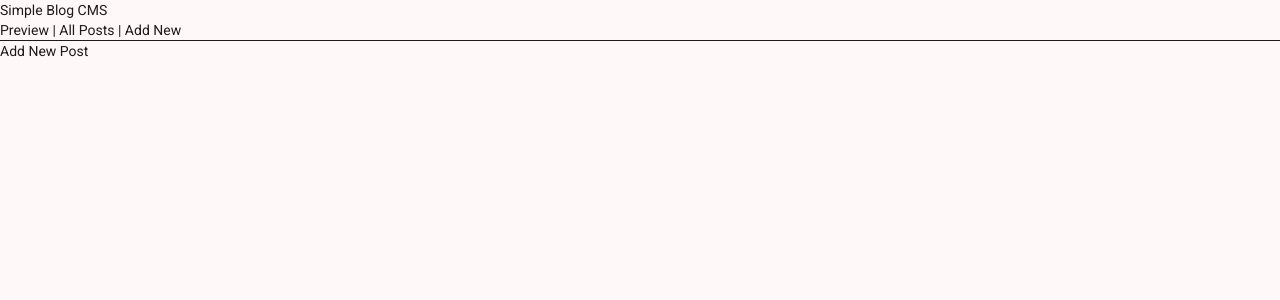
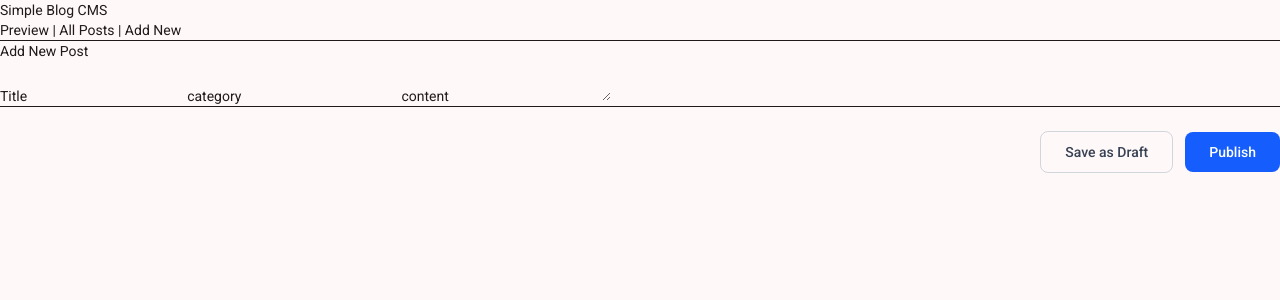
Before and after one commit to Shercosta/sharingvision_fe, an Angular app: page /posts/new in a window 1280 px wide. Shown: the top 300 px of the page. Built offline with nearby package versions, Linux system fonts and the light colour scheme.

Commit message:
feat: can add post

```diff
--- a/src/app/core/services/article.service.ts
+++ b/src/app/core/services/article.service.ts
@@ -1,7 +1,7 @@
 import { HttpClient, HttpParams } from '@angular/common/http';
 import { inject, Injectable } from '@angular/core';
 import { Observable } from 'rxjs';
-import { Article, ArticleStatus } from '../models/article.model';
+import { Article, ArticleStatus, ComposeArticle } from '../models/article.model';
 import { environment } from '../../../environments/environment';
 import { PaginatedResponse } from '../models/paginated-response.model';
 import { ApiResponse } from '../models/api-response.mode';
@@ -38,4 +38,8 @@ export class ArticleService {
   softDeleteArticle(id: number) {
     return this.http.delete<ApiResponse<Article>>(`${this.api}/${id}`);
   }
+
+  createArticle(article: ComposeArticle) {
+    return this.http.post<ApiResponse<Article>>(`${this.api}`, article);
+  }
 }
--- a/src/app/pages/add-post/add-post.html
+++ b/src/app/pages/add-post/add-post.html
@@ -1 +1,35 @@
 <h2>Add New Post</h2>
+
+@if (article(); as article) {
+  <form>
+    <!-- title -->
+    <label for="title">Title</label>
+    <input type="text" id="title" name="title" [(ngModel)]="article.title" />
+
+    <!-- category -->
+    <label for="category">category</label>
+    <input type="text" id="category" name="category" [(ngModel)]="article.category" />
+
+    <!-- content -->
+    <label for="content">content</label>
+    <textarea name="content" id="content" [(ngModel)]="article.content"></textarea>
+
+    <div class="flex items-center justify-end gap-3 border-t pt-6">
+      <button
+        type="button"
+        (click)="saveDraft()"
+        class="rounded-lg border border-gray-300 px-6 py-2.5 font-medium text-gray-700 transition hover:bg-gray-100"
+      >
+        Save as Draft
+      </button>
+
+      <button
+        type="button"
+        (click)="publishArticle()"
+        class="rounded-lg bg-blue-600 px-6 py-2.5 font-medium text-white transition hover:bg-blue-700"
+      >
+        Publish
+      </button>
+    </div>
+  </form>
+}
--- a/src/app/pages/add-post/add-post.ts
+++ b/src/app/pages/add-post/add-post.ts
@@ -1,9 +1,51 @@
-import { Component } from '@angular/core';
+import { CommonModule } from '@angular/common';
+import { Component, inject, signal } from '@angular/core';
+import { FormsModule } from '@angular/forms';
+import { ActivatedRoute } from '@angular/router';
+import { ArticleService } from '../../core/services/article.service';
+import { Article, ArticleStatus, ComposeArticle } from '../../core/models/article.model';
 
 @Component({
   selector: 'app-add-post',
-  imports: [],
+  imports: [CommonModule, FormsModule],
   templateUrl: './add-post.html',
   styleUrl: './add-post.css',
+  standalone: true,
 })
-export class AddPost {}
+export class AddPost {
+  private route = inject(ActivatedRoute);
+  private articleService = inject(ArticleService);
+
+  article = signal<ComposeArticle>({
+    title: '',
+    category: '',
+    content: '',
+    status: ArticleStatus.DRAFT,
+  });
+
+  saveDraft() {
+    this.addArticle(ArticleStatus.DRAFT);
+  }
+
+  publishArticle() {
+    this.addArticle(ArticleStatus.PUBLISH);
+  }
+
+  addArticle(status: ArticleStatus) {
+    const article = this.article();
+
+    this.articleService
+      .createArticle({
+        ...article,
+        status,
+      })
+      .subscribe({
+        next: (res) => {
+          console.log(res);
+        },
+        error: (err) => {
+          console.error(err);
+        },
+      });
+  }
+}
```
Also changed, not shown: src/app/core/models/article.model.ts (+7 -0 lines).
